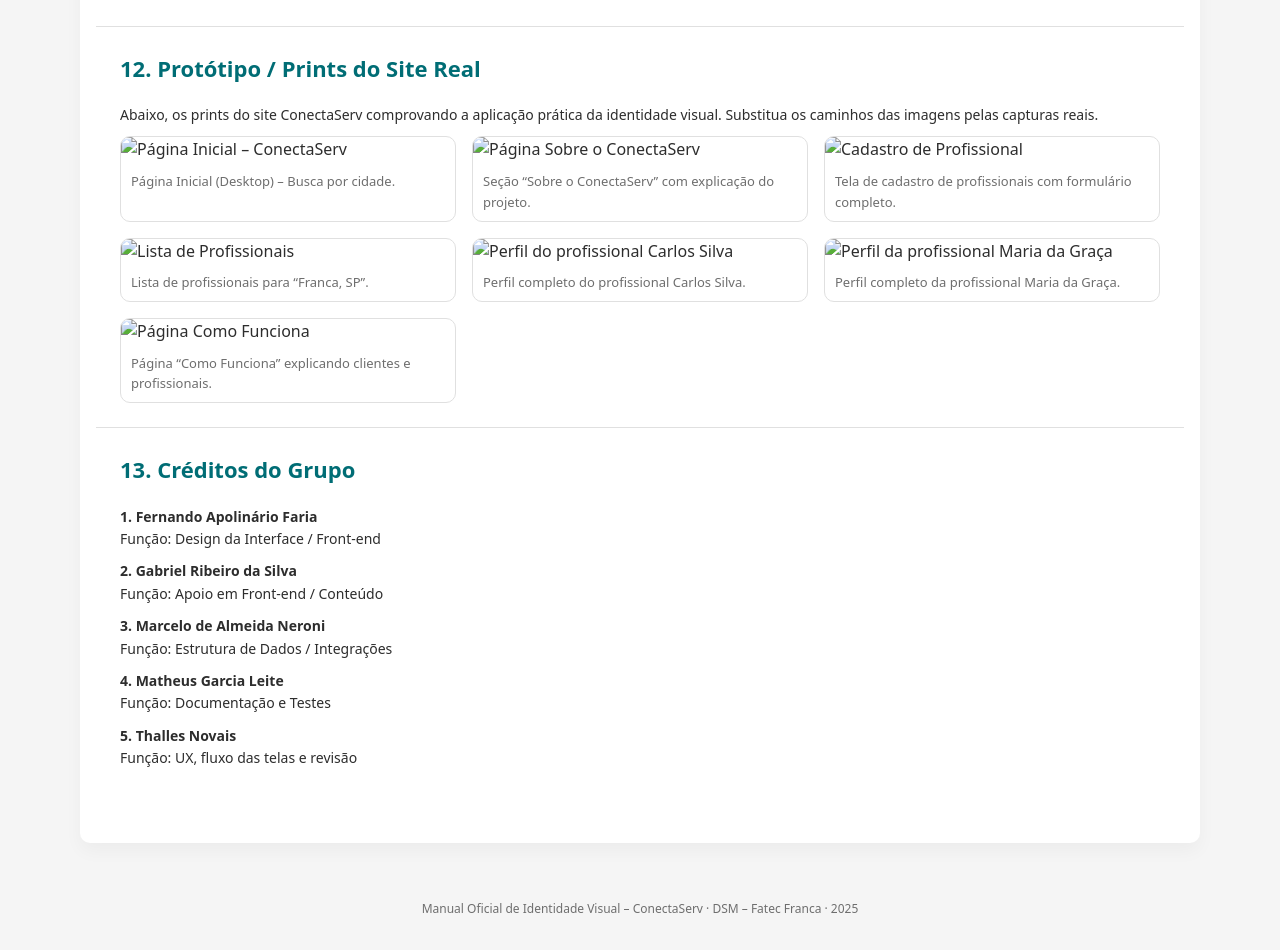
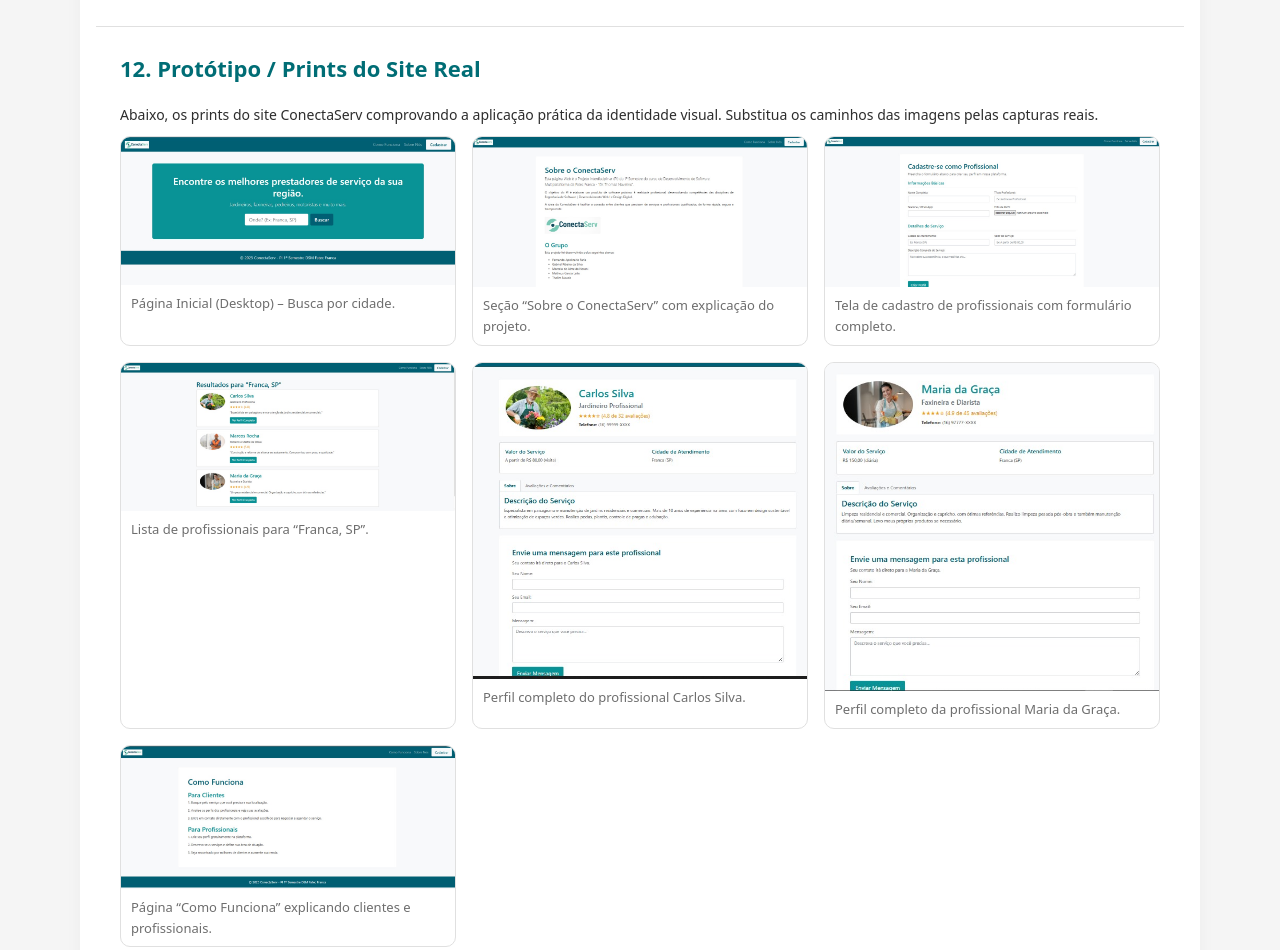
Before and after one commit to fernandofaria1/manual-conectaserv, a plain HTML site: page index.html in a window 1280 px wide. Shown: the part 4320-5270 px from the top of the page. Drawn offline with Linux system fonts and the light colour scheme.

Commit message:
Update image sources in index.html

```diff
--- a/index.html
+++ b/index.html
@@ -660,31 +660,31 @@
 
       <div class="prints-grid">
         <figure>
-          <img src="prints/home.png" alt="Página Inicial – ConectaServ" />
+          <img src="/imagens/home.jpeg" alt="Página Inicial – ConectaServ" />
           <figcaption>Página Inicial (Desktop) – Busca por cidade.</figcaption>
         </figure>
         <figure>
-          <img src="prints/sobre.png" alt="Página Sobre o ConectaServ" />
+          <img src="/imagens/sobre.jpeg" alt="Página Sobre o ConectaServ" />
           <figcaption>Seção “Sobre o ConectaServ” com explicação do projeto.</figcaption>
         </figure>
         <figure>
-          <img src="prints/cadastro-profissional.png" alt="Cadastro de Profissional" />
+          <img src="/imagens/cadastro_prof.jpeg" alt="Cadastro de Profissional" />
           <figcaption>Tela de cadastro de profissionais com formulário completo.</figcaption>
         </figure>
         <figure>
-          <img src="prints/lista-profissionais.png" alt="Lista de Profissionais" />
+          <img src="/imagens/lista.jpeg" alt="Lista de Profissionais" />
           <figcaption>Lista de profissionais para “Franca, SP”.</figcaption>
         </figure>
         <figure>
-          <img src="prints/perfil-carlos.png" alt="Perfil do profissional Carlos Silva" />
+          <img src="/imagens/perfil_carlos.jpeg" alt="Perfil do profissional Carlos Silva" />
           <figcaption>Perfil completo do profissional Carlos Silva.</figcaption>
         </figure>
         <figure>
-          <img src="prints/perfil-maria.png" alt="Perfil da profissional Maria da Graça" />
+          <img src="/imagens/perfil_maria.jpeg" alt="Perfil da profissional Maria da Graça" />
           <figcaption>Perfil completo da profissional Maria da Graça.</figcaption>
         </figure>
         <figure>
-          <img src="prints/como-funciona.png" alt="Página Como Funciona" />
+          <img src="/imagens/como_funciona.jpeg" alt="Página Como Funciona" />
           <figcaption>Página “Como Funciona” explicando clientes e profissionais.</figcaption>
         </figure>
       </div>
```
